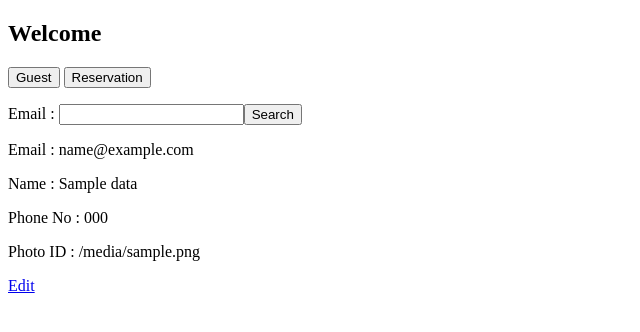
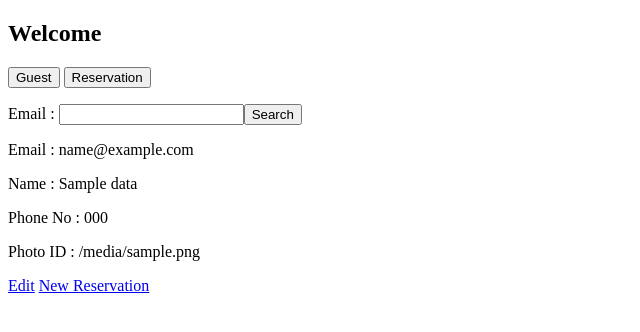
Before and after one commit to S3Infosoft/mvr-payments, a Flask app: template templates/guest/show.html in a window 1280 px wide. Shown: the top 332 px of the page, without its empty margins (0-640 px from the left). Run offline with Flask 2, Linux system fonts and the light colour scheme; tables that the repository leaves empty hold one stand-in row (values such as "Sample post"); the template is opened without the code that fills it: values that come from a table or form of the project are taken from there, most other values are stand-ins (such as "Sample title", 1, 10 or a date in 2020).

Commit message:
Add Link for New Reservation:

```diff
--- a/templates/guest/show.html
+++ b/templates/guest/show.html
@@ -16,5 +16,10 @@
             <p>Phone No :    {{ data.phoneno }}</p>
             <p>Photo ID :    {{ data.photoid }}</p>
             <a href="/v1/guest/edit/{{ data.email }}">Edit</a>
+            <a href="/v1/reservation/new/{{ data.email }}">New Reservation</a>
+
+            {% if reservation_data %}
+
+            {% endif %}
 {% endif %}
 {% endblock %}
```
